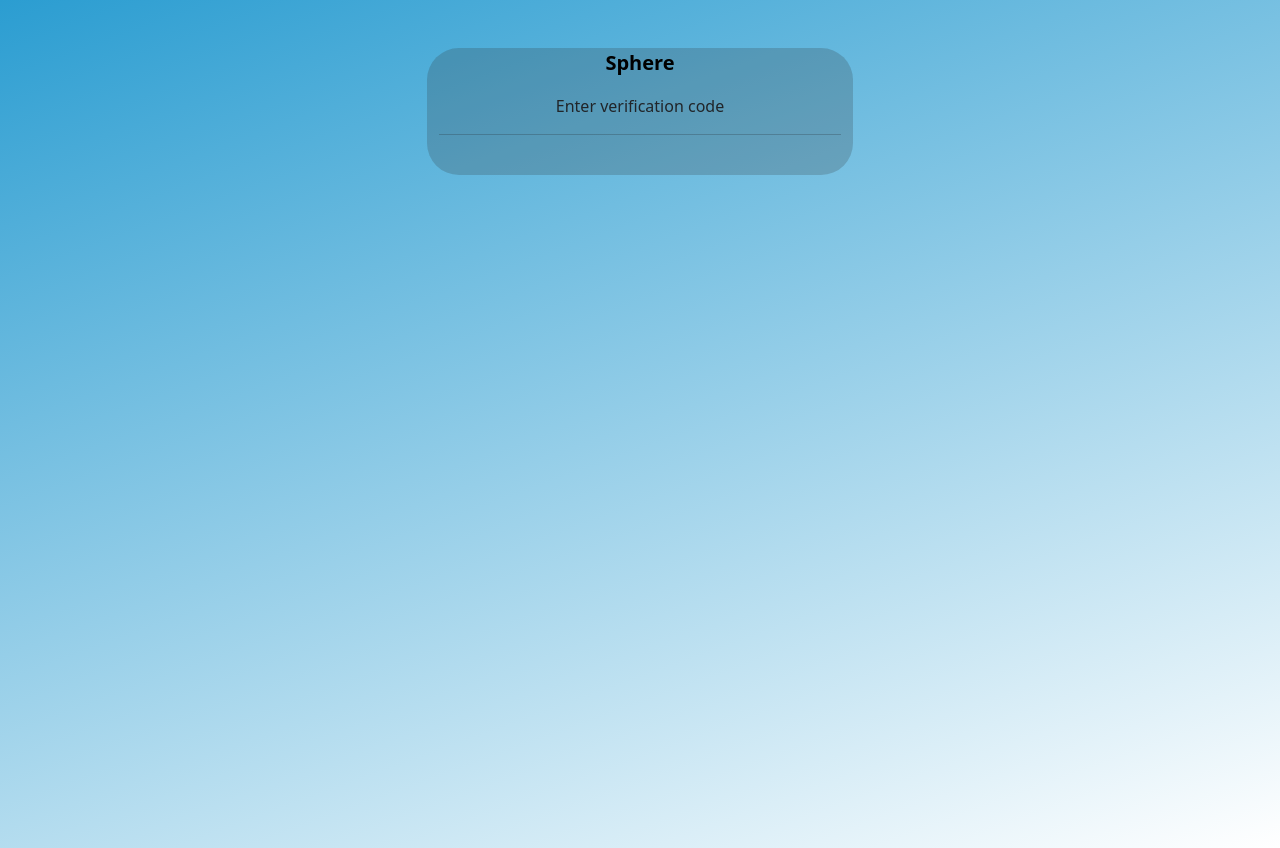
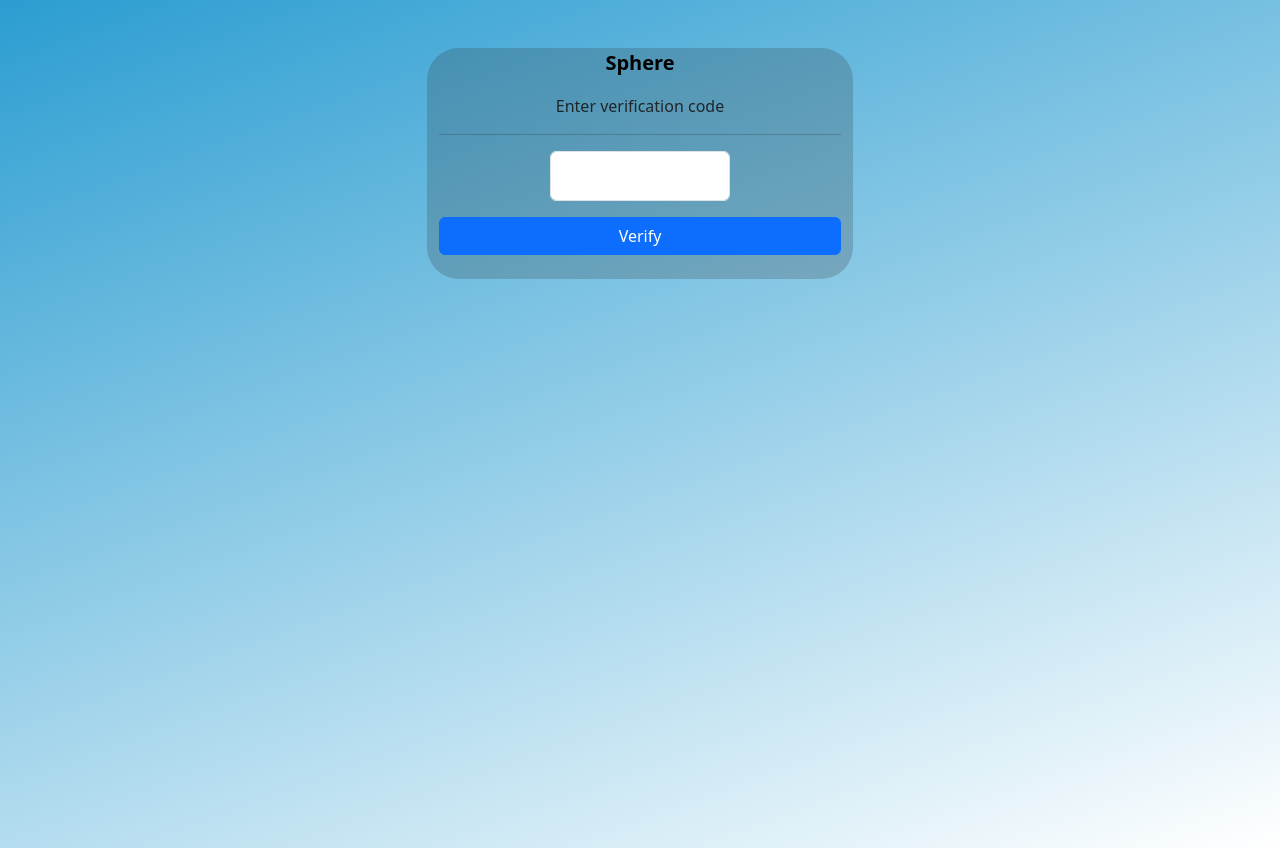
Before and after one commit to teydd/sphere, a React (Vite) app in the folder sphere/: page /verify in a window 1280 px wide. Built offline with nearby package versions, Linux system fonts and the light colour scheme.

Commit message:
form update

```diff
--- a/sphere/src/pages/Verify.jsx
+++ b/sphere/src/pages/Verify.jsx
@@ -1,18 +1,57 @@
-import React from 'react'
-import { Link } from 'react-router-dom'
+import React, { useState } from 'react'
+import { Link, useNavigate } from 'react-router-dom'
 
 export default function Verify() {
+  const [code, setCode] = useState("");
+  const [error, setError] = useState("");
+  const navigate = useNavigate();
+
+  const handleChange = (e) => {
+    const value = e.target.value.replace(/\D/g, '').slice(0, 6);
+    setCode(value);
+    setError("");
+    // Auto-submit when 6 digits entered
+    if (value.length === 6) {
+      handleSubmit(value);
+    }
+  };
+
+  const handleSubmit = (enteredCode) => {
+    if (enteredCode === "123456") {
+      navigate("/");
+    } else {
+      setError("Invalid code. Please try again.");
+      setCode("");
+    }
+  };
+
   return (
-    <>
-    <div className="container bg-whit mt-5 col-sm-6 col-md-6 col-lg-4 form rounded-5">
-        <div className=" text-center">
-         <Link className="text-decoration-none text-black lead fw-bold" href="/" to={"/"}>Sphere</Link>
-        </div>
-        <p className="text-center pt-3">Enter verification code</p>
-        <hr />
-
-        <br />
+    <div className="container mt-5 col-sm-6 col-md-6 col-lg-4 form rounded-5">
+      <div className="text-center">
+        <Link className="text-decoration-none text-black lead fw-bold" to={"/"}>Sphere</Link>
       </div>
-    </>
+      <p className="text-center pt-3">Enter verification code</p>
+      <hr />
+      <form
+        onSubmit={e => {
+          e.preventDefault();
+          handleSubmit(code);
+        }}
+        className="text-center"
+      >
+        <input
+          type="text"
+          value={code}
+          onChange={handleChange}
+          maxLength={6}
+          className="form-control text-center"
+          style={{ letterSpacing: "0.5em", fontSize: "1.5em", width: "180px", margin: "0 auto" }}
+          autoFocu
+        />
+        <button type="submit" className="btn btn-primary mt-3 w-100">Verify</button>
+      </form>
+      {error && <div className="text-danger text-center mt-2">{error}</div>}
+      <br />
+    </div>
   )
 }
```
